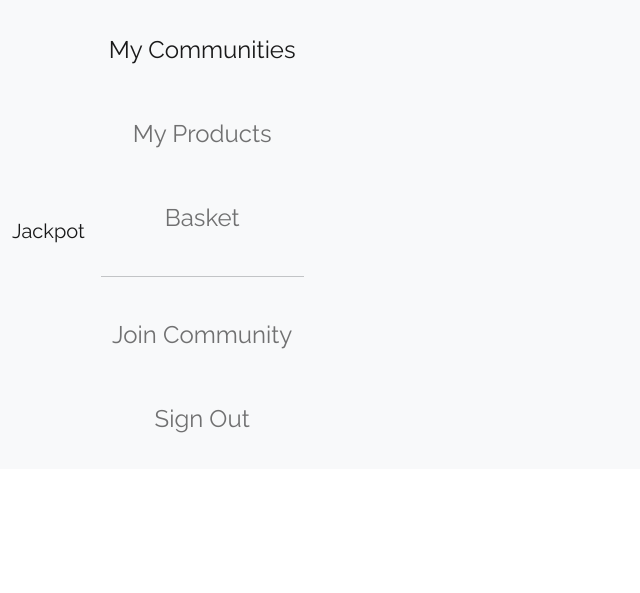
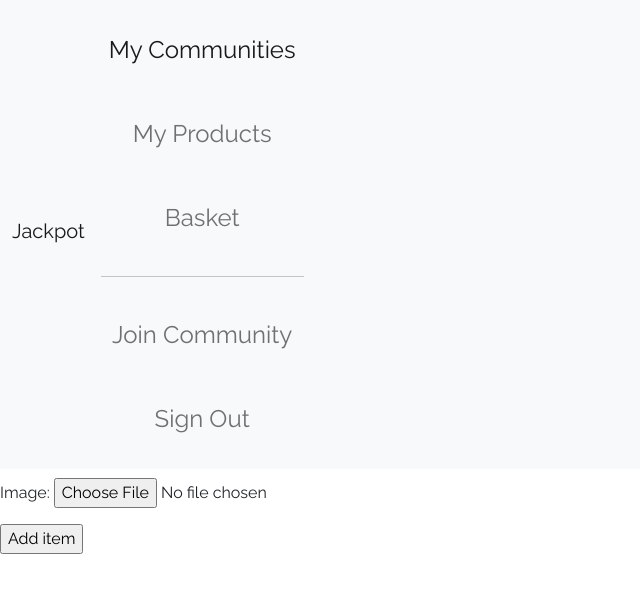
Before and after one commit to ZNBrown/django-ecommerce-final-project, a Django app: template community_store_app/communities/templates/products/add_product.html in a window 1280 px wide. Shown: the top 593 px of the page, without its empty margins (0-640 px from the left). Run offline with Django 3.2, Linux system fonts and the light colour scheme; the template is opened without the code that fills it: values that come from a table or form of the project are taken from there, others are empty.

Commit message:
add initial product form

```diff
--- a/community_store_app/communities/forms.py
+++ b/community_store_app/communities/forms.py
@@ -1,5 +1,5 @@
 from django import forms
-from .models import Community
+from .models import Community, Product
 
 class CreateCommunityForm(forms.ModelForm):
     name = forms.CharField(max_length=50)
@@ -9,3 +9,13 @@ class CreateCommunityForm(forms.ModelForm):
     class Meta:
         model = Community
         fields = ['name', 'description', 'location']
+
+class AddProductForm(forms.ModelForm):
+    title = forms.CharField(max_length=50)
+    description = forms.CharField(widget=forms.Textarea)
+    price = forms.FloatField()
+    image = forms.ImageField()
+
+    class Meta:
+        model = Product
+        fields = ['title', 'description', 'price', 'image']
--- a/community_store_app/communities/templates/products/add_product.html
+++ b/community_store_app/communities/templates/products/add_product.html
@@ -1 +1,10 @@
 {% extends "communities/base.html" %}
+
+{% block content %}
+<h4>Add Item</h4>
+<form method="POST">
+    {% csrf_token %}
+    {{ form.as_p }}
+    <input type="submit" value="Add item">
+</form>
+{% endblock content %}
```
Also changed, not shown: community_store_app/communities/views.py (+13 -3 lines).
